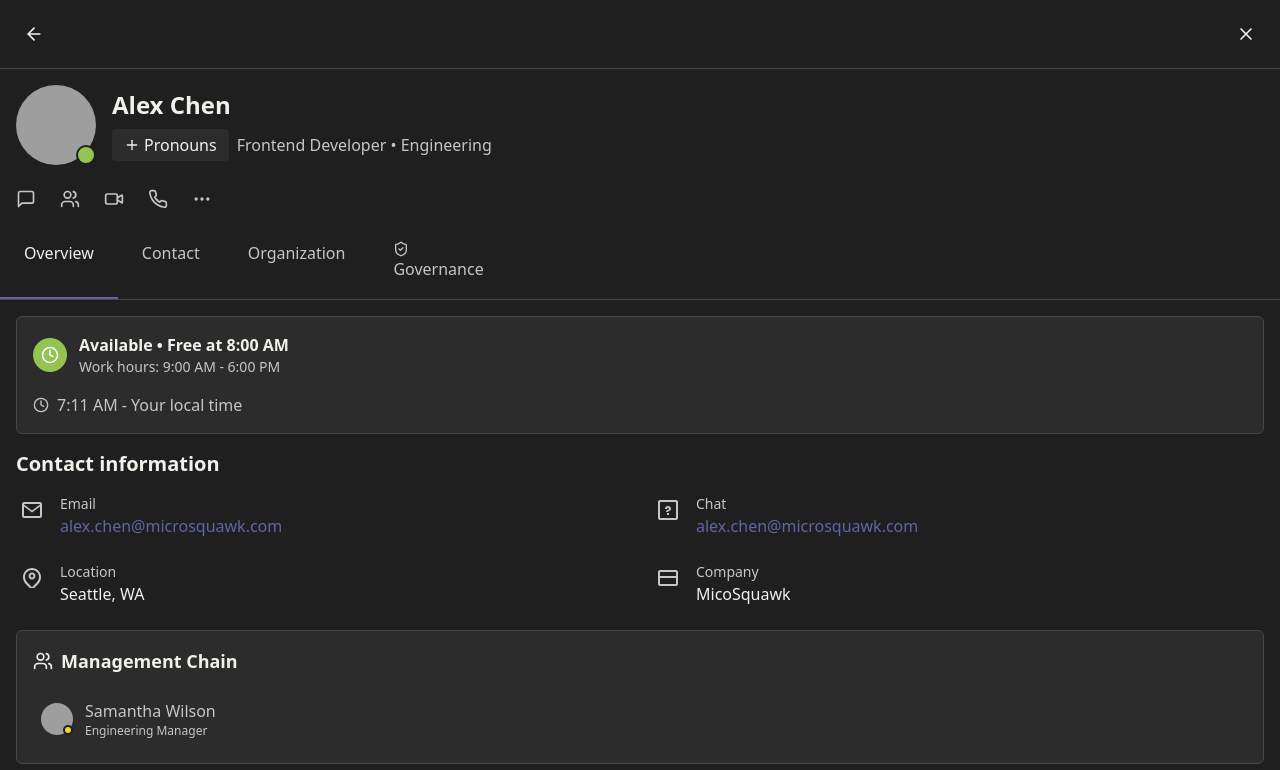
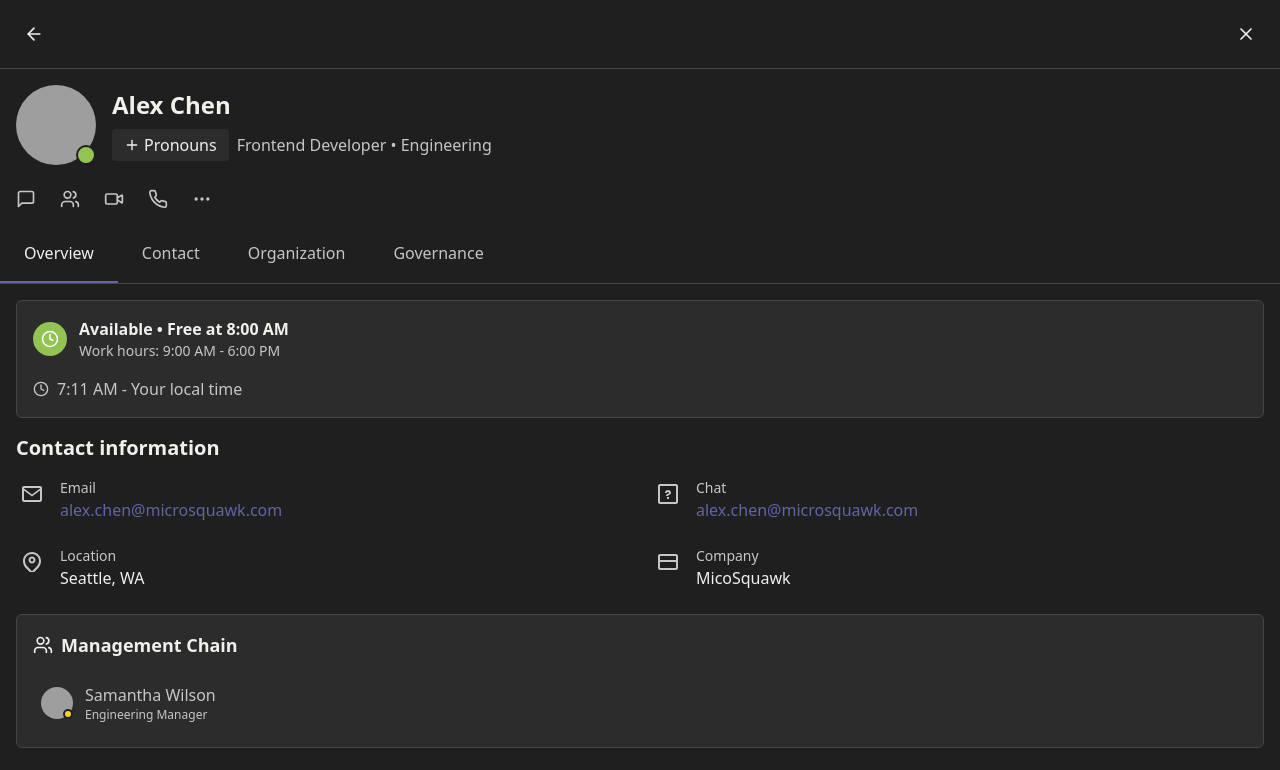
Before and after one commit to Walley411/parrot-tab-empower-67, a React (Vite) app: page /profile/1 in a window 1280 px wide. Shown: the top 770 px of the page. Built offline with nearby package versions, Linux system fonts and the light colour scheme; grey boxes are pictures that could not be loaded.

Commit message:
Remove shield icon
Removes the shield icon from the navigation bar.

```diff
--- a/src/components/Navigation.tsx
+++ b/src/components/Navigation.tsx
@@ -17,7 +17,6 @@ const Navigation: React.FC<NavigationProps> = ({ userId }) => {
     {
       name: 'Governance',
       path: `/profile/${userId}/governance`,
-      icon: ShieldCheck,
       subTabs: [
         { name: 'Department', path: `/profile/${userId}/governance/department` },
         { name: 'Systems', path: `/profile/${userId}/governance/systems` },
@@ -44,7 +43,6 @@ const Navigation: React.FC<NavigationProps> = ({ userId }) => {
                 `teams-tab ${(tab.name === 'Governance' && isGovernanceSubPage) || linkActive ? 'teams-tab-active' : 'hover:text-teams-text hover:bg-teams-gray'}`
               }
             >
-              {tab.name === 'Governance' && <ShieldCheck size={16} className="mr-1" />}
               {tab.name}
             </NavLink>
           );
```
